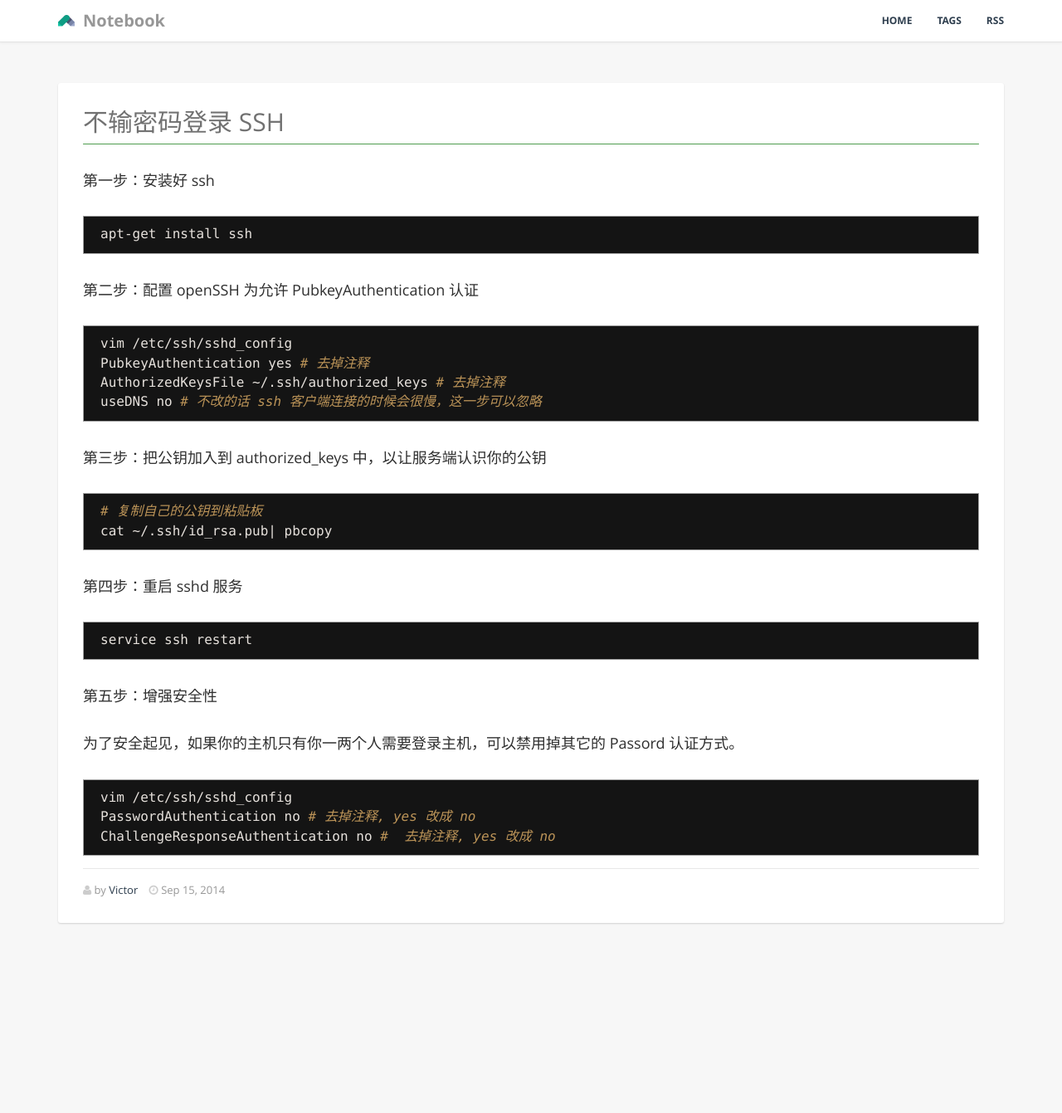
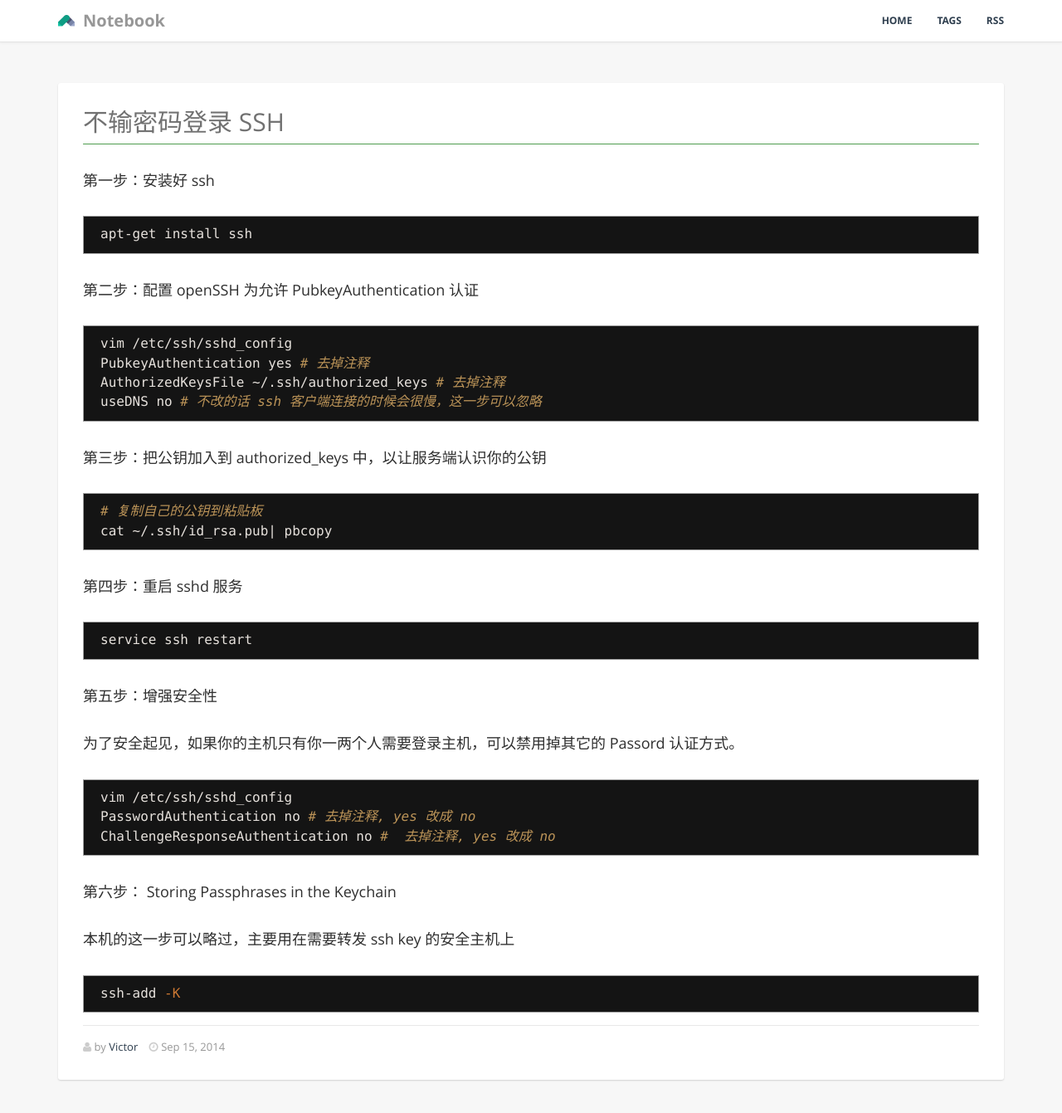
Before and after one commit to GiaoGiaoCat/GiaoGiaoCat.github.io, a Jekyll site: the page built from _posts/201409/2014-09-15-ssh-login-without-password.md, in a window 1280 px wide and 1346 px high. Shown: the top 1341 px of the window at 83% size. Built offline with Jekyll 4.4.1, drawn with Linux system fonts in a browser that asks for light colours; Markdown is read by kramdown in place of the engine named in the settings.

Commit message:
a bit of change.

````diff
--- a/_posts/201409/2014-09-15-ssh-login-without-password.md
+++ b/_posts/201409/2014-09-15-ssh-login-without-password.md
@@ -43,3 +43,11 @@ vim /etc/ssh/sshd_config
 PasswordAuthentication no # 去掉注释, yes 改成 no
 ChallengeResponseAuthentication no #  去掉注释, yes 改成 no
 ```
+
+第六步： Storing Passphrases in the Keychain
+
+本机的这一步可以略过，主要用在需要转发 ssh key 的安全主机上
+
+```bash
+ssh-add -K
+```
````
Also changed, not shown: _posts/201409/2014-09-02-codecademy-js.md (+2 -2 lines).
